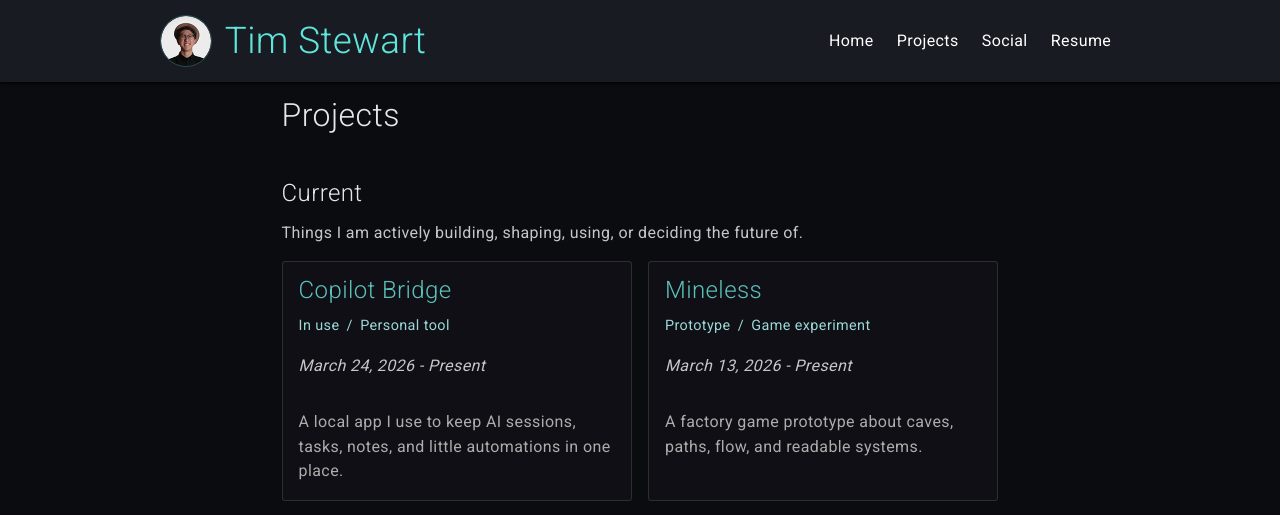
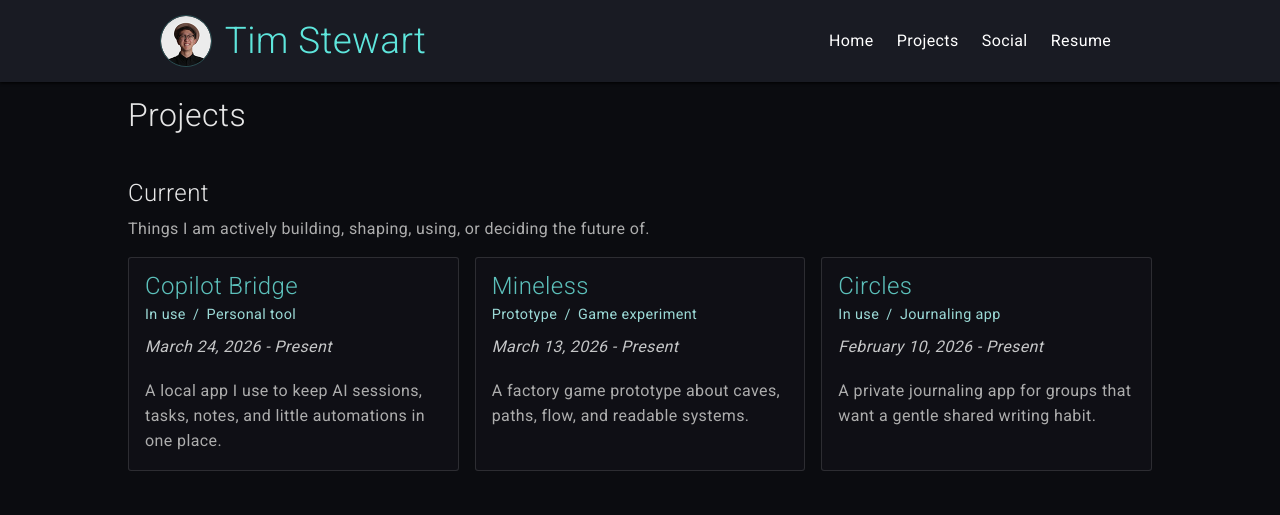
Before and after one commit to TimStewartJ/personal-site, a Jekyll site: the page built from projects.html, in a window 1280 px wide and 1400 px high. Shown: the top 515 px of the window. Built offline with Jekyll 4.4.1, drawn with Linux system fonts in a browser that asks for light colours.

Commit message:
Polish project section spacing
Tune the Projects page width, section spacing, card sizing, and card text rhythm while keeping the existing flex card layout.

Co-authored-by: Copilot <223556219+Copilot@users.noreply.github.com>

```diff
--- a/assets/css/responsive.css
+++ b/assets/css/responsive.css
@@ -95,6 +95,11 @@ height: 600px;
 	flex: 1 1 100%;
 }
 
+.projects-page .project-section p {
+	margin: 0.25rem 0 1rem;
+	width: auto;
+}
+
 .footer {
 	height: 100px;
 }
--- a/assets/css/section.css
+++ b/assets/css/section.css
@@ -8,6 +8,11 @@
 
 .section.wide {
 	width: 56%;
+}
+
+.projects-page .section.wide,
+.projects-page .projects {
+	width: min(64rem, calc(100% - 2rem));
 }
 
 .hero h1 {
@@ -74,11 +79,23 @@
 	margin-top: 1em;
 }
 
+.projects-page .projects + .project-section {
+	margin-top: 3rem;
+}
+
+.projects-page .project-section p {
+	color: #adadad;
+	margin: 0.25rem 0 1rem;
+	max-width: 42rem;
+	width: auto;
+}
+
 .project {
 	margin: 0;
 	padding: 1em;
 	border: 1px solid rgba(197, 198, 199, 0.16);
 	border-radius: 0.2em;
+	box-sizing: border-box;
 	flex: 1 1 16rem;
 	min-width: 0;
 	background-color: rgba(20, 22, 29, 0.45);
@@ -100,6 +117,7 @@
 
 .post-date {
 	font-style: italic;
+	margin: 0.5rem 0;
 }
 
 .project-meta {
@@ -124,12 +142,17 @@
 .project h2{
 	color:rgb(101, 212, 205);
 	margin-top: 0;
+	margin-bottom: 0.35rem;
 }
 
 .desc {
 	color: #adadad;
 	line-height: 1.55em;
 	margin-bottom: 0;
+}
+
+.project .desc {
+	margin-top: 0.75rem;
 }
 
 /* External link indicator */
--- a/projects.html
+++ b/projects.html
@@ -8,7 +8,7 @@ permalink: /projects/
 {% assign selected_project_titles = "YouTube Summarizer with Gemini|GluChart" | split: "|" %}
 {% assign hidden_project_titles = "Career Expo Project" | split: "|" %}
 
-<div class="content">
+<div class="content projects-page">
   <div class="section wide">
     <h1>Projects</h1>
   </div>
```
